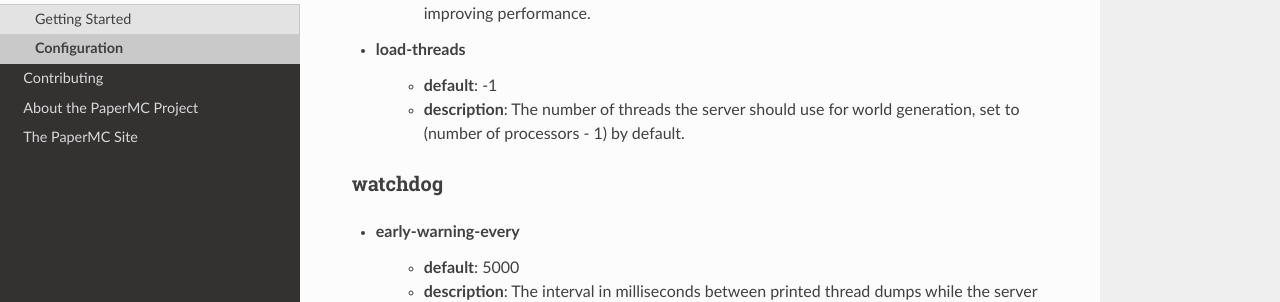
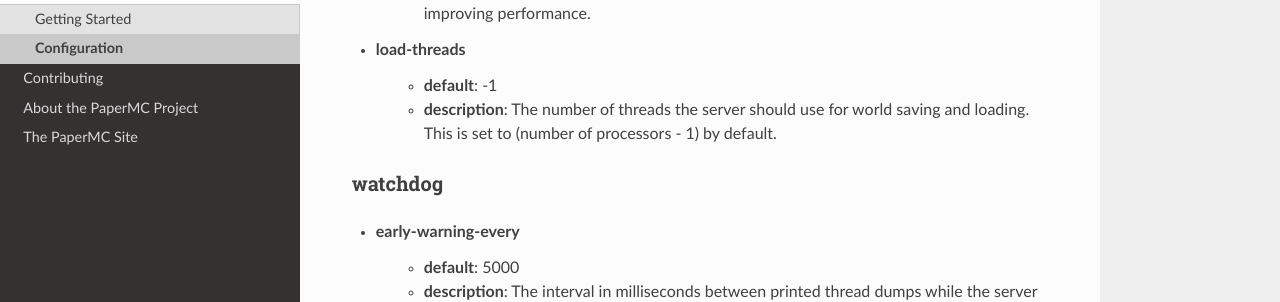
Before and after one commit to PaperMC/PaperDocs, a Sphinx documentation site: the page built from source/server/configuration.rst, in a window 1280 px wide and 900 px high, scrolled down 2728 px. Shown: the part 158-460 px from the top of the window. Built offline with Sphinx 7.4.7 and the Read the Docs theme 2.0.0, drawn with Linux system fonts in a browser that asks for light colours.

Commit message:
update async-chunks.load-threads wording

```diff
--- a/source/server/configuration.rst
+++ b/source/server/configuration.rst
@@ -127,7 +127,7 @@
 * load-threads
     - **default**: -1
     - **description**: The number of threads the server should use for world
-      generation, set to (number of processors - 1) by default.
+      saving and loading. This is set to (number of processors - 1) by default.
 
 watchdog
 ~~~~~~~~
```
